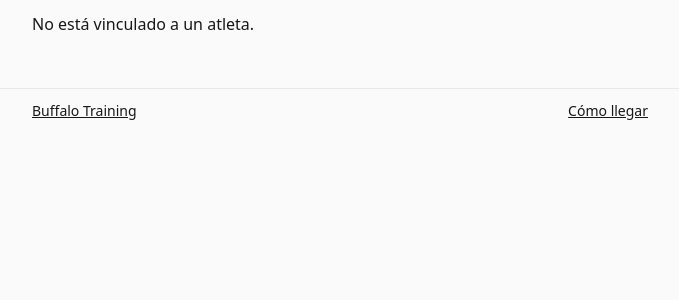
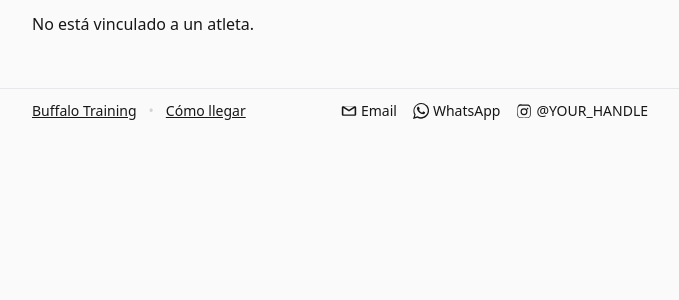
Before and after one commit to V4LERIAN0/buffalo_comp, a Django app: page /me in a window 1280 px wide. Shown: the part 59-359 px from the top of the page, without its empty margins (300-979 px from the left). Run offline with Django 5.2, Linux system fonts and the light colour scheme; a user stored in the database is signed in; data comes from the database, SQL or seed files in the repository; some libraries are stand-ins or nearby versions.

Commit message:
footer spam

```diff
--- a/templates/base.html
+++ b/templates/base.html
@@ -61,14 +61,50 @@
     {% block content %}{% endblock %}
   </main>
 
-  <!-- Footer -->
-  <footer class="border-t mt-10">
-    <div class="max-w-screen-sm mx-auto p-3 flex items-center justify-between text-sm">
+<!-- Footer -->
+<footer class="border-t mt-10">
+  <div class="max-w-screen-sm mx-auto p-3 flex flex-wrap items-center justify-between gap-3 text-sm">
+
+    <!-- Gym links (left) -->
+    <div class="flex items-center gap-3">
       <a href="https://www.instagram.com/buffalo_training?utm_source=ig_web_button_share_sheet&igsh=ZDNlZDc0MzIxNw=="
-        target="_blank" class="underline">Buffalo Training</a>
+         target="_blank" class="underline">Buffalo Training</a>
+      <span class="text-neutral-300">•</span>
       <a href="https://maps.app.goo.gl/8CJfQ8s2Xz9kV1ox9" target="_blank" class="underline">Cómo llegar</a>
     </div>
-  </footer>
-</body>
+
+    <!-- Your contact (right) -->
+    <div class="flex items-center gap-4">
+      <!-- Email -->
+      <a href="mailto:YOUR_EMAIL@example.com?subject=Sitio%20web%20–%20Buffalo%20Training"
+         class="flex items-center gap-1 hover:underline" aria-label="Email">
+        <!-- envelope icon -->
+        <svg xmlns="http://www.w3.org/2000/svg" class="h-4 w-4 fill-current"
+             viewBox="0 0 20 20"><path d="M2.5 4h15a1.5 1.5 0 0 1 1.5 1.5v9A1.5 1.5 0 0 1 17.5 16h-15A1.5 1.5 0 0 1 1 14.5v-9A1.5 1.5 0 0 1 2.5 4Zm.5 2.118v8.382h14V6.118l-7 4.375-7-4.375Zm13.294-1.618H3.706L10 8.38 16.294 4.5Z"/></svg>
+        <span class="hidden sm:inline">Email</span>
+      </a>
+
+      <!-- WhatsApp: replace 503XXXXXXXX with your full intl number -->
+      <a href="https://wa.me/503XXXXXXXX?text=Hola%20Valeriano%2C%20vi%20tu%20sitio%20de%20Buffalo%20Training%20y%20quiero%20consultar%20sobre%20una%20web."
+         target="_blank" rel="noopener"
+         class="flex items-center gap-1 hover:underline" aria-label="WhatsApp">
+        <!-- whatsapp icon -->
+        <svg xmlns="http://www.w3.org/2000/svg" class="h-4 w-4 fill-current"
+             viewBox="0 0 24 24"><path d="M20.52 3.48A11.93 11.93 0 0 0 12.06 0 11.98 11.98 0 0 0 2 17.65L0 24l6.52-1.97a12 12 0 0 0 5.54 1.41h.01c6.63 0 12-5.37 12-12 0-3.2-1.25-6.2-3.55-8.42zM12.07 21.3h-.01a9.9 9.9 0 0 1-5.04-1.38l-.36-.21-3.87 1.17 1.2-3.77-.23-.38a9.95 9.95 0 1 1 8.3 4.57zm5.75-7.44c-.31-.15-1.84-.91-2.13-1.01-.29-.11-.5-.16-.71.16-.21.31-.82 1.01-1 1.22-.18.21-.37.23-.68.08-.31-.15-1.31-.48-2.49-1.53-.92-.82-1.54-1.84-1.72-2.15-.18-.31-.02-.48.14-.63.14-.14.31-.37.46-.55.15-.18.2-.31.31-.52.1-.21.05-.39-.02-.55-.08-.15-.71-1.71-.97-2.34-.25-.6-.51-.52-.71-.53l-.6-.01c-.2 0-.52.07-.79.39-.27.31-1.04 1.02-1.04 2.49s1.07 2.88 1.22 3.08c.15.2 2.1 3.21 5.08 4.5.71.31 1.26.49 1.69.62.71.23 1.36.2 1.87.12.57-.08 1.84-.75 2.1-1.47.26-.72.26-1.33.18-1.47-.08-.14-.28-.22-.59-.36z"/></svg>
+        <span class="hidden sm:inline">WhatsApp</span>
+      </a>
+
+      <!-- Instagram -->
+      <a href="https://www.instagram.com/YOUR_HANDLE"
+         target="_blank" rel="noopener"
+         class="flex items-center gap-1 hover:underline" aria-label="Instagram">
+        <!-- instagram icon -->
+        <svg xmlns="http://www.w3.org/2000/svg" class="h-4 w-4 fill-current"
+             viewBox="0 0 24 24"><path d="M12 2.2c3.2 0 3.6 0 4.9.07 1.2.06 1.9.26 2.35.43.59.23 1.02.5 1.47.95.45.45.72.88.95 1.47.17.45.37 1.15.43 2.35.07 1.29.07 1.7.07 4.9s0 3.61-.07 4.9c-.06 1.2-.26 1.9-.43 2.35a3.9 3.9 0 0 1-.95 1.47 3.9 3.9 0 0 1-1.47.95c-.45.17-1.15.37-2.35.43-1.29.07-1.7.07-4.9.07s-3.61 0-4.9-.07c-1.2-.06-1.9-.26-2.35-.43a3.9 3.9 0 0 1-1.47-.95 3.9 3.9 0 0 1-.95-1.47c-.17-.45-.37-1.15-.43-2.35C2.2 15.61 2.2 15.2 2.2 12s0-3.61.07-4.9c.06-1.2.26-1.9.43-2.35.23-.59.5-1.02.95-1.47.45-.45.88-.72 1.47-.95.45-.17 1.15-.37 2.35-.43C8.39 2.2 8.8 2.2 12 2.2Zm0 1.8c-3.17 0-3.55 0-4.8.07-.98.05-1.51.21-1.87.35-.47.18-.8.39-1.15.74-.35.35-.56.68-.74 1.15-.14.36-.3.89-.35 1.87-.07 1.25-.07 1.62-.07 4.8s0 3.55.07 4.8c.05.98.21 1.51.35 1.87.18.47.39.8.74 1.15.35.35.68.56 1.15.74.36.14.89.3 1.87.35 1.25.07 1.62.07 4.8.07s3.55 0 4.8-.07c.98-.05 1.51-.21 1.87-.35.47-.18.8-.39 1.15-.74.35-.35.56-.68.74-1.15.14-.36.3-.89.35-1.87.07-1.25.07-1.62.07-4.8s0-3.55-.07-4.8c-.05-.98-.21-1.51-.35-1.87-.18-.47-.39-.8-.74-1.15a2.7 2.7 0 0 0-1.15-.74c-.36-.14-.89-.3-1.87-.35-1.25-.07-1.62-.07-4.8-.07Zm0 3.8a5.2 5.2 0 1 1 0 10.4 5.2 5.2 0 0 1 0-10.4Zm0 1.8a3.4 3.4 0 1 0 0 6.8 3.4 3.4 0 0 0 0-6.8Zm5.35-2.35a1.2 1.2 0 1 1 0 2.4 1.2 1.2 0 0 1 0-2.4Z"/></svg>
+        <span class="hidden sm:inline">@YOUR_HANDLE</span>
+      </a>
+    </div>
+  </div>
+</footer>
 
 </html>
```
